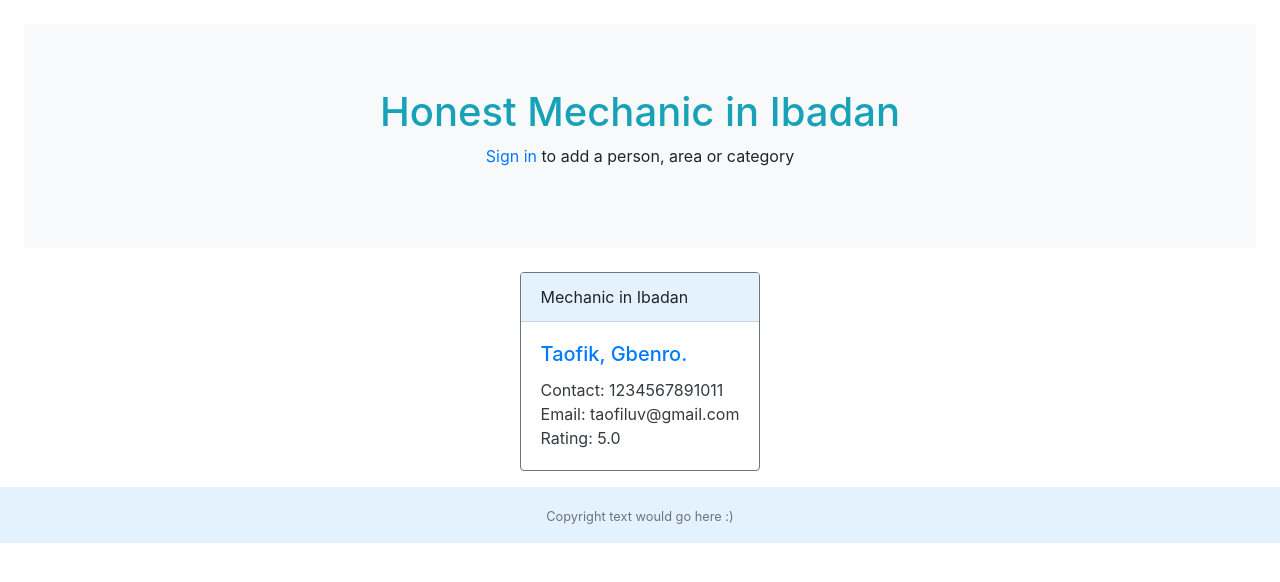
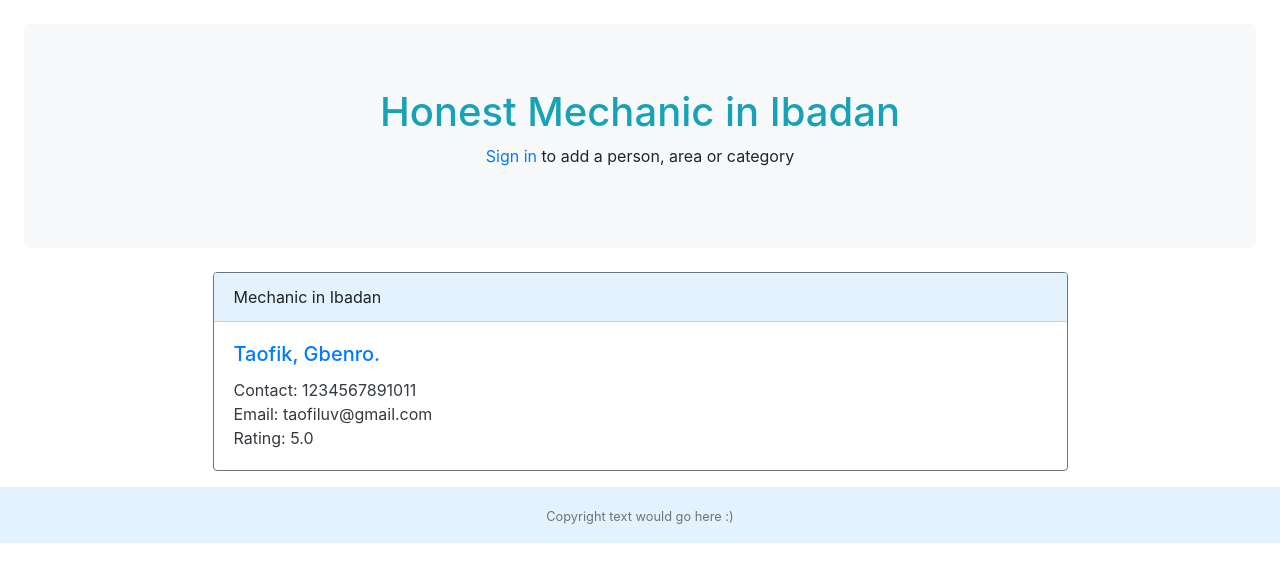
Before and after one commit to osaimola/honestapp_project, a Django app: a page that uses honest/templates/honest/category_in_area.html in a window 1280 px wide. Shown: the part 56-638 px from the top of the page. Run offline with Django 3.2, Linux system fonts and the light colour scheme; data comes from the database, SQL or seed files in the repository; some libraries are stand-ins or nearby versions.

Commit message:
improve card layout for category and area pages

```diff
--- a/honest/templates/honest/area.html
+++ b/honest/templates/honest/area.html
@@ -37,7 +37,7 @@
   <div class="row d-flex justify-content-center">
     {% for person in people %}
 
-    <div class="card border-secondary mb-3" style="max-width: 18rem;">
+    <div class="card border-secondary mb-3 w-75">
       <div class="card-header" style="background-color: #e3f2fd;">
         {{person.service}} in {{person.location}}
       </div>
--- a/honest/templates/honest/category.html
+++ b/honest/templates/honest/category.html
@@ -37,7 +37,7 @@
   <div class="row d-flex justify-content-center">
     {% for person in people %}
 
-    <div class="card border-secondary mb-3" style="max-width: 18rem;">
+    <div class="card border-secondary mb-3 w-75">
       <div class="card-header" style="background-color: #e3f2fd;">
         {{person.service}} in {{person.location}}
       </div>
--- a/honest/templates/honest/category_in_area.html
+++ b/honest/templates/honest/category_in_area.html
@@ -37,10 +37,7 @@
   <div class="row d-flex justify-content-center">
     {% for person in people %}
 
-    <div
-      class="card border-secondary mr-auto ml-auto mb-3"
-      style="max-width: 18rem;"
-    >
+    <div class="card border-secondary mb-3 w-75">
       <div class="card-header" style="background-color: #e3f2fd;">
         {{person.service}} in {{person.location}}
       </div>
```
